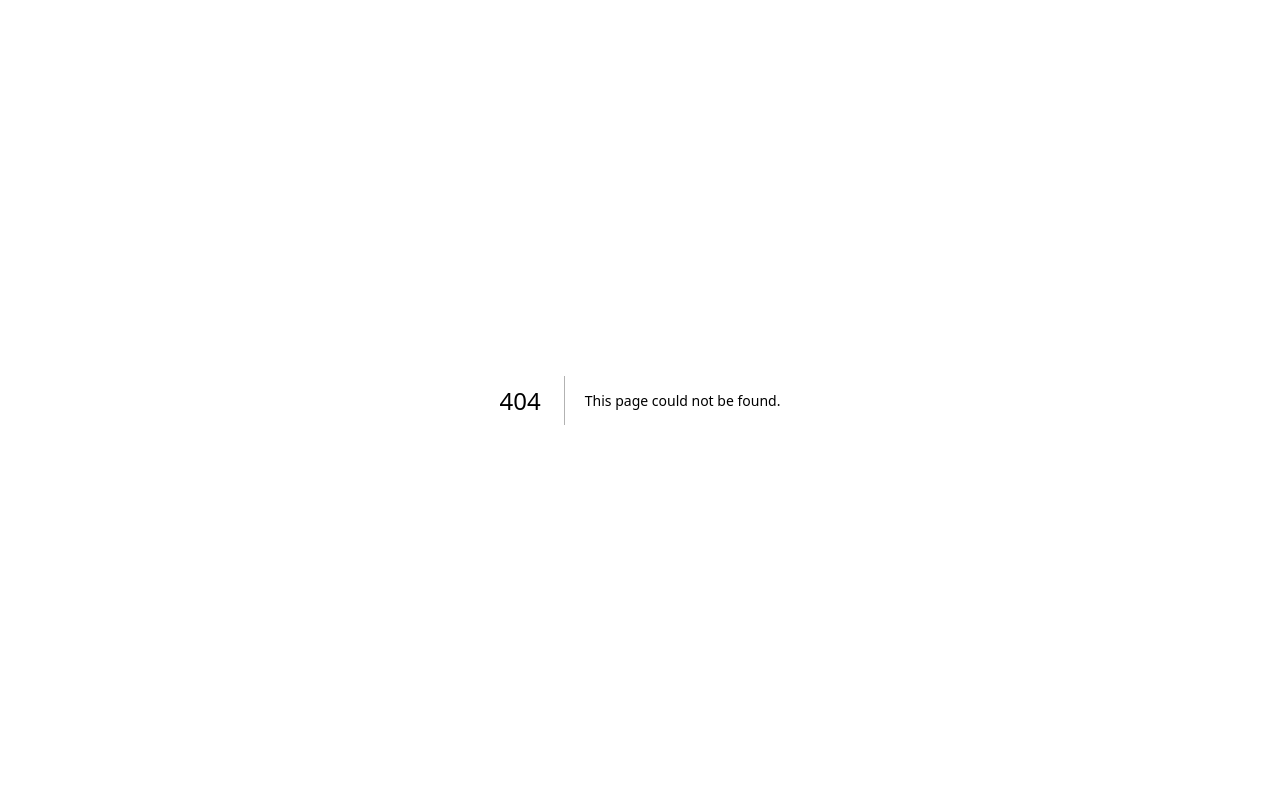
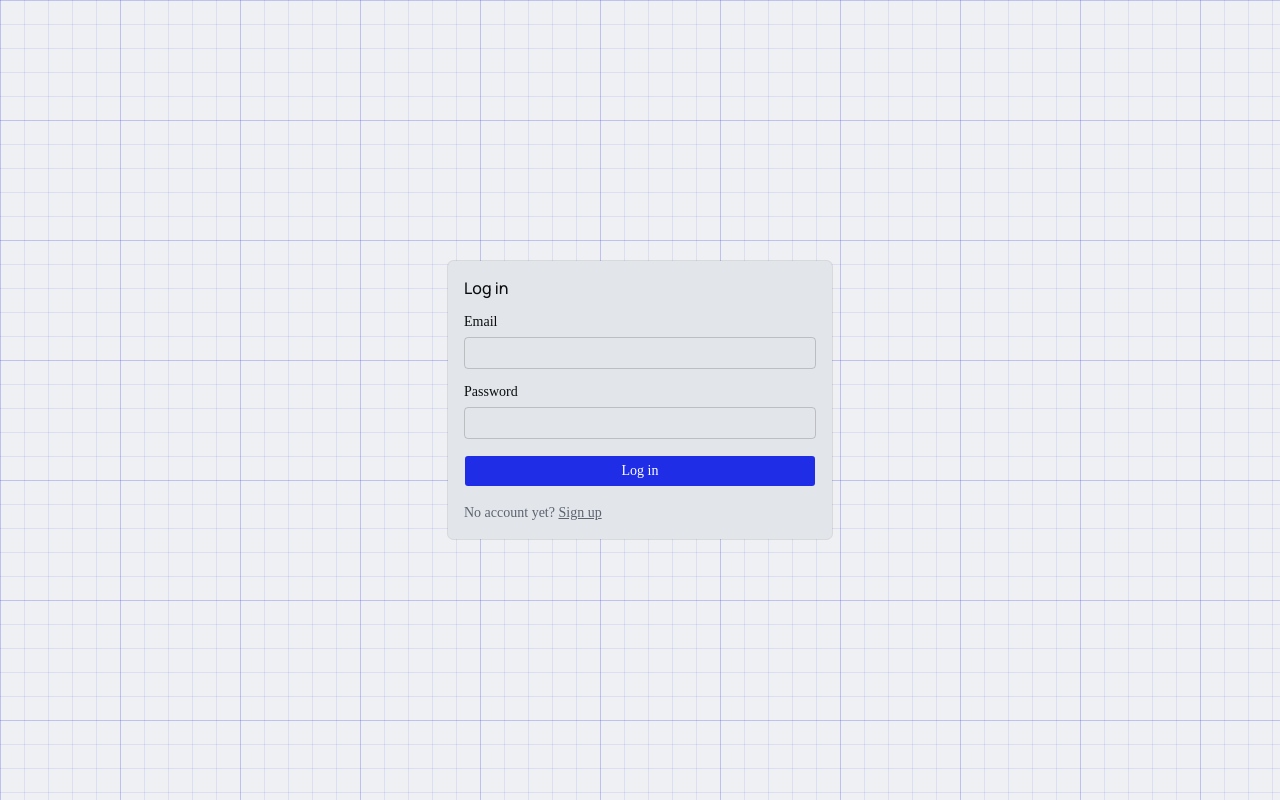
Before and after one commit to leeCode83/ohmyspec-webapp, a Next.js app: page /auth/login in a window 1280 px wide. Before the commit this address had no page. Built offline with nearby package versions, Linux system fonts and the light colour scheme.

Commit message:
feat(auth): add login page
- signInWithPassword with inline built-in error messages
- success honors the validated next target

```diff
--- /dev/null
+++ b/app/(auth)/auth/login/page.tsx
@@ -0,0 +1,13 @@
+import { LoginForm } from "@/components/auth/login-form";
+
+/**
+ * Login page (spec §2.2).
+ */
+export default async function LoginPage({
+  searchParams,
+}: {
+  searchParams: Promise<{ next?: string }>;
+}) {
+  const { next } = await searchParams;
+  return <LoginForm next={next ?? null} />;
+}
--- /dev/null
+++ b/components/auth/login-form.tsx
@@ -0,0 +1,79 @@
+"use client";
+
+import Link from "next/link";
+import { useRouter } from "next/navigation";
+import { useState } from "react";
+import { Button } from "@/components/ui/button";
+import { Card, CardContent, CardHeader, CardTitle } from "@/components/ui/card";
+import { Input } from "@/components/ui/input";
+import { Label } from "@/components/ui/label";
+import { createBrowserClient } from "@/lib/supabase/browser";
+import { safeNextPath } from "@/lib/auth/redirect";
+
+/**
+ * Login form (spec §2.2). Invalid credentials surface the Supabase Auth
+ * built-in message inline. On success the user lands on their ?next target
+ * or "/" (which gates itself to onboarding when they have no workspace).
+ *
+ * @param next Raw ?next value; validated here via the shared helper.
+ */
+export function LoginForm({ next }: { next: string | null }) {
+  const router = useRouter();
+  const [email, setEmail] = useState("");
+  const [password, setPassword] = useState("");
+  const [error, setError] = useState<string | null>(null);
+  const [pending, setPending] = useState(false);
+
+  async function handleSubmit(event: React.FormEvent<HTMLFormElement>) {
+    event.preventDefault();
+    setError(null);
+    setPending(true);
+    const supabase = createBrowserClient();
+    const { error: loginError } = await supabase.auth.signInWithPassword({
+      email,
+      password,
+    });
+    setPending(false);
+
+    if (loginError) {
+      setError(loginError.message);
+      return;
+    }
+    router.push(safeNextPath(next ?? undefined) ?? "/");
+    router.refresh();
+  }
+
+  return (
+    <Card>
+      <CardHeader>
+        <CardTitle>Log in</CardTitle>
+      </CardHeader>
+      <CardContent>
+        <form onSubmit={handleSubmit} className="space-y-4">
+          <div className="space-y-2">
+            <Label htmlFor="email">Email</Label>
+            <Input id="email" type="email" value={email} onChange={(e) => setEmail(e.target.value)} required />
+          </div>
+          <div className="space-y-2">
+            <Label htmlFor="password">Password</Label>
+            <Input id="password" type="password" value={password} onChange={(e) => setPassword(e.target.value)} required />
+          </div>
+          {error && (
+            <p className="text-sm text-red-600" role="alert">
+              {error}
+            </p>
+          )}
+          <Button type="submit" className="w-full" disabled={pending}>
+            {pending ? "Logging in…" : "Log in"}
+          </Button>
+        </form>
+        <p className="mt-4 text-sm text-muted-foreground">
+          No account yet?{" "}
+          <Link className="underline" href={{ pathname: "/auth/signup", query: next ? { next } : {} }}>
+            Sign up
+          </Link>
+        </p>
+      </CardContent>
+    </Card>
+  );
+}
```
